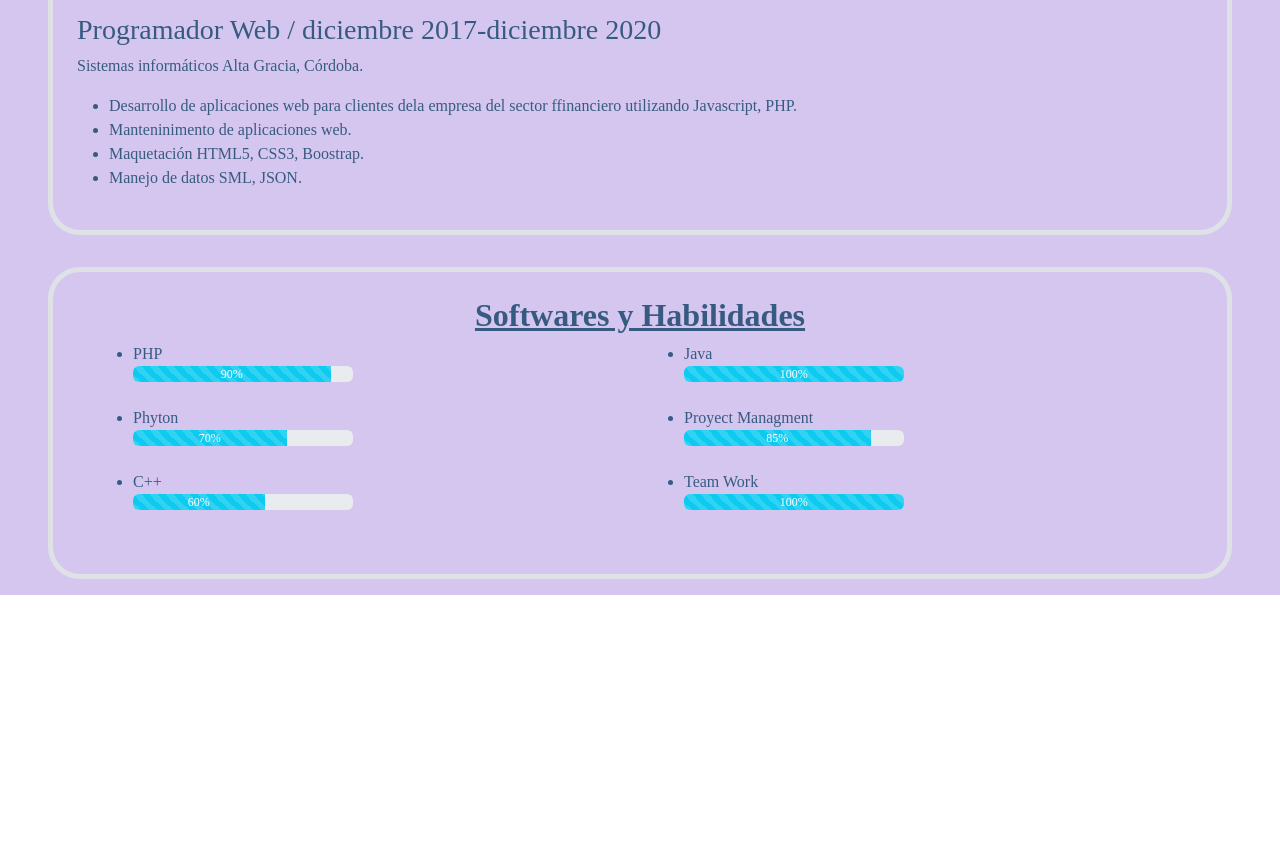
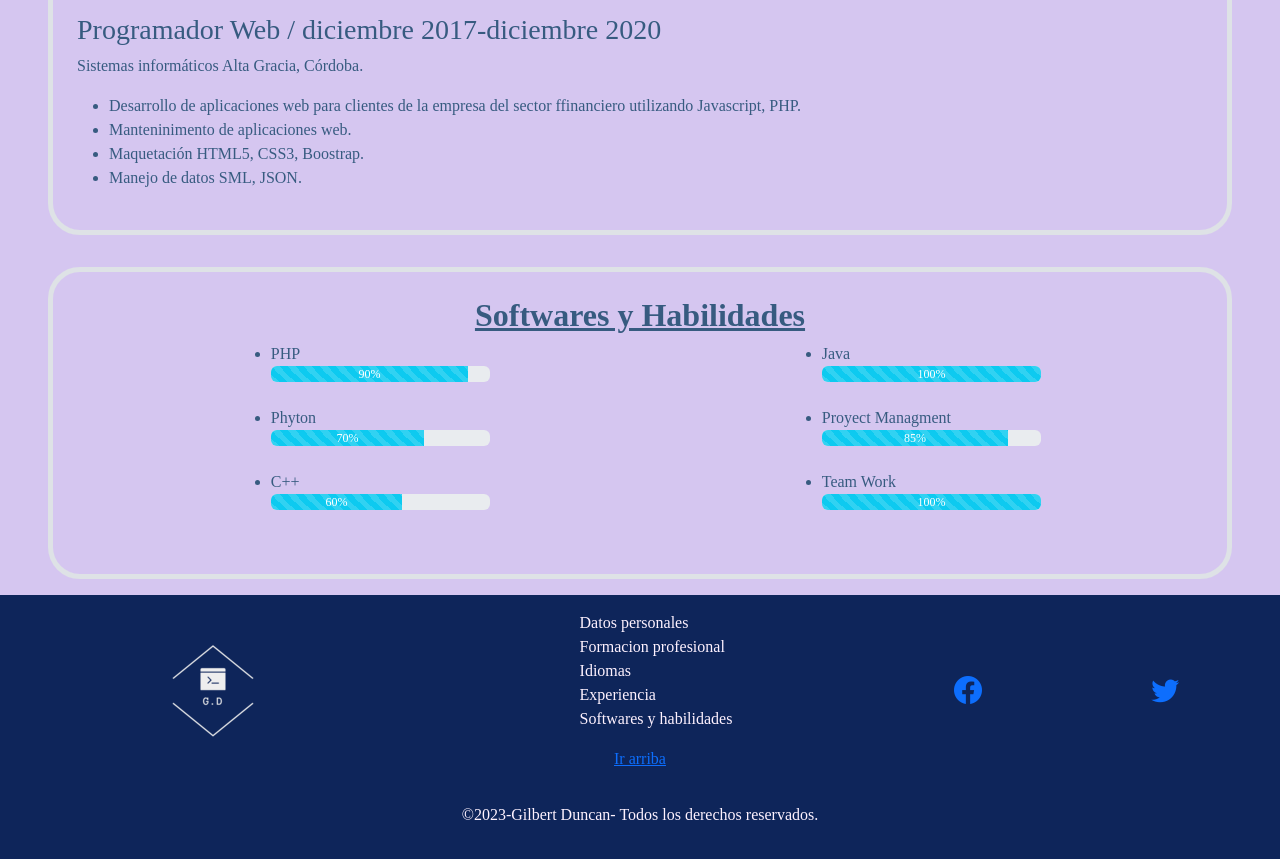
Before and after one commit to amydm20/ticmas, a plain HTML site: page index.html in a window 1280 px wide. Shown: the part 1846-2705 px from the top of the page. Before the commit the page ends 2441 px from the top, so only its background shows below. Drawn offline with nearby package versions, Linux system fonts and the light colour scheme.

Commit message:
footer y enlaces ancla

```diff
--- a/css/styles.css
+++ b/css/styles.css
@@ -64,3 +64,11 @@ body {
 .softwares-habilidades{
   color: #375b80;
 }
+.copyright{
+  color: #fef2ff;
+}
+
+.lista-final{
+  color: #fef2ff;
+  list-style: none;
+}
--- a/index.html
+++ b/index.html
@@ -8,6 +8,7 @@
   <meta name="description" content="Curriculumm desarrollador web Gilbert Duncan">
   <title>Gilbert Duncan</title>
   <link rel="icon" href="imagenes/favicon.png">
+  <link rel="stylesheet" href="https://cdn.jsdelivr.net/npm/bootstrap-icons@1.9.1/font/bootstrap-icons.css">
   <link rel="stylesheet" href="css/bootstrap.min.css">
   <link rel="stylesheet" href="css/styles.css">
 </head>
@@ -25,19 +26,19 @@
       <div class="collapse navbar-collapse" id="navbarNav">
         <ul class="navbar-nav">
           <li class="nav-item">
-            <a class="nav-link text-light" href="#">Datos personales</a>
+            <a class="nav-link text-light" href="#dp">Datos personales</a>
           </li>
           <li class="nav-item">
-            <a class="nav-link text-light" href="#">Formación profesional</a>
+            <a class="nav-link text-light" href="#fp">Formación profesional</a>
           </li>
           <li class="nav-item">
-            <a class="nav-link text-light" href="#">Idiomas</a>
+            <a class="nav-link text-light" href="#idiom">Idiomas</a>
           </li>
           <li class="nav-item">
-            <a class="nav-link text-light" href="#">Experiencia</a>
+            <a class="nav-link text-light" href="#exp">Experiencia</a>
           </li>
           <li class="nav-item">
-            <a class="nav-link text-light" href="#">Softwares y habilidades</a>
+            <a class="nav-link text-light" href="#softwares">Softwares y habilidades</a>
           </li>
         </ul>
       </div>
@@ -58,11 +59,13 @@
       </div>
 
     </section>
-  </main>
+
     <!-- datos personales -->
     <section class="container-fluid color4 p-5 datospersonales">
       <div class="container-fluid p-4 border border-5 rounded-5">
-      <h2 class="text-decoration-underline fw-bold text-center">Datos personales</h2>
+        <a name="arriba"></a>
+        <a name="dp"></a>
+        <h2 class="text-decoration-underline fw-bold text-center dp">Datos personales</h2>
         <h3>Fecha de Nacimiento:</h3>
         <p> 10/05/1996</p>
         <h3>Dirección:</h3>
@@ -75,7 +78,8 @@
 
     <section class="container-fluid color4 p-5 py-3 educacion">
       <div class="container-fluid p-4 border border-5 rounded-5">
-      <h2 class="text-decoration-underline fw-bold text-center">Educación</h2>
+        <a name="fp"></a>
+        <h2 class="text-decoration-underline fw-bold text-center">Formación Profesional</h2>
         <h3>Desarrollo web-Programación/Argentina Programa 4.0</h3>
         <p>2018-2019</p>
         <h3>Desarrollo Web FrontEnd/CoderHouse</h3>
@@ -88,6 +92,7 @@
 
     <section class="container-fluid color4 p-5 py-3 idiomas">
       <div class="container-fluid p-4 border border-5 rounded-5">
+        <a name="idiom"></a>
         <h2 class="text-decoration-underline fw-bold text-center">Idiomas</h2>
         <h3>Ingles</h3>
         <p>Nivel medio</p>
@@ -99,6 +104,7 @@
     <!-- experiencia -->
     <section class="container-fluid color4 p-5 py-3 experiencia">
       <div class="container-fluid p-4 border border-5 rounded-5">
+        <a name="exp"></a>
         <h2 class="text-decoration-underline fw-bold text-center">Experiencia</h2>
         <h3>Analista-Programador / 2020 hasta la fecha</h3>
         <p>Servicios técnicos- S.P Tucumán </p>
@@ -117,7 +123,8 @@
         <h3>Programador Web / diciembre 2017-diciembre 2020</h3>
         <p>Sistemas informáticos Alta Gracia, Córdoba.</p>
         <ul>
-        <li>Desarrollo de aplicaciones web para clientes dela empresa del sector ffinanciero utilizando Javascript, PHP.
+          <li>Desarrollo de aplicaciones web para clientes de la empresa del sector ffinanciero utilizando Javascript,
+            PHP.
           </li>
           <li>Manteninimento de aplicaciones web.</li>
           <li>Maquetación HTML5, CSS3, Boostrap.</li>
@@ -125,13 +132,15 @@
         </ul>
       </div>
     </section>
+    <!-- softwares y habilidades -->
 
     <section class="container-fluid color4 p-5 py-3 softwares-habilidades">
-    <div class="container-fluid p-4 border border-5 rounded-5">
-      <h2 class="text-decoration-underline fw-bold text-center ">Softwares y Habilidades</h2>
+      <div class="container-fluid p-4 border border-5 rounded-5" >
+        <a name="softwares"></a>
+        <h2 class="text-decoration-underline fw-bold text-center" id=""> Softwares y Habilidades</h2>
         <div class="container-fluid d-lg-flex justify-content-center">
           <div class="container progreso1">
-          <div class="row">
+            <div class="row d-flex justify-content-center">
               <div class="col-sm-12 col-md-6">
                 <ul>
                   <li>PHP</li>
@@ -158,7 +167,7 @@
           </div>
 
           <div class="container progreso2">
-          <div class="row">
+            <div class="row d-flex justify-content-center">
               <div class="col-sm-12 col-md-6">
                 <ul class="habilidades">
                   <Li>Java</Li>
@@ -185,7 +194,38 @@
           </div>
         </div>
     </section>
+  </main>
 
+  <!-- footer -->
+  <footer>
+    <div class="container-fluid color1">
+      <div class="row">
+      <div class="logo d-flex flex-column align-self-center align-items-center p-3 col-lg-4">
+        <img src="./imagenes/logo_transparent.png" href="./index.html" alt="un logo con las siglas G.D">
+      </div>
+      <div class="d-flex flex-column align-items-center p-3 col-lg-4">
+        <ul class="lista-final">
+          <li>Datos personales</li>
+          <li>Formacion profesional</li>
+          <li>Idiomas</li>
+          <li>Experiencia</li>
+          <li>Softwares y habilidades</li>
+        </ul>
+        <a href="#arriba" title="Ir Arriba">Ir arriba</a>
+      </div>
+      <div class="col-lg-4 fs-3 color-star align-self-center text-center d-flex justify-content-around p-3">
+        <a href="https://www.facebook.com/" class="" ><i class="bi bi-facebook"></i></a>
+        <a href="https://twitter.com/"><i class="bi bi-twitter"></i></a>
+      </div>
+      </div>
+      <div class="row">
+      <div class="copyright d-flex flex-column align-items-center p-3 col-lg-12 justify-content-center align-self-center">
+        <p>©2023-Gilbert Duncan- Todos los derechos reservados.</p>
+      </div>
+      </div>
+    </div>
+    </div>
+  </footer>
 
   <script src="./js/bootstrap.bundle.min.js"></script>
 
```
Lines whose indentation alone changed are shown as unchanged.
